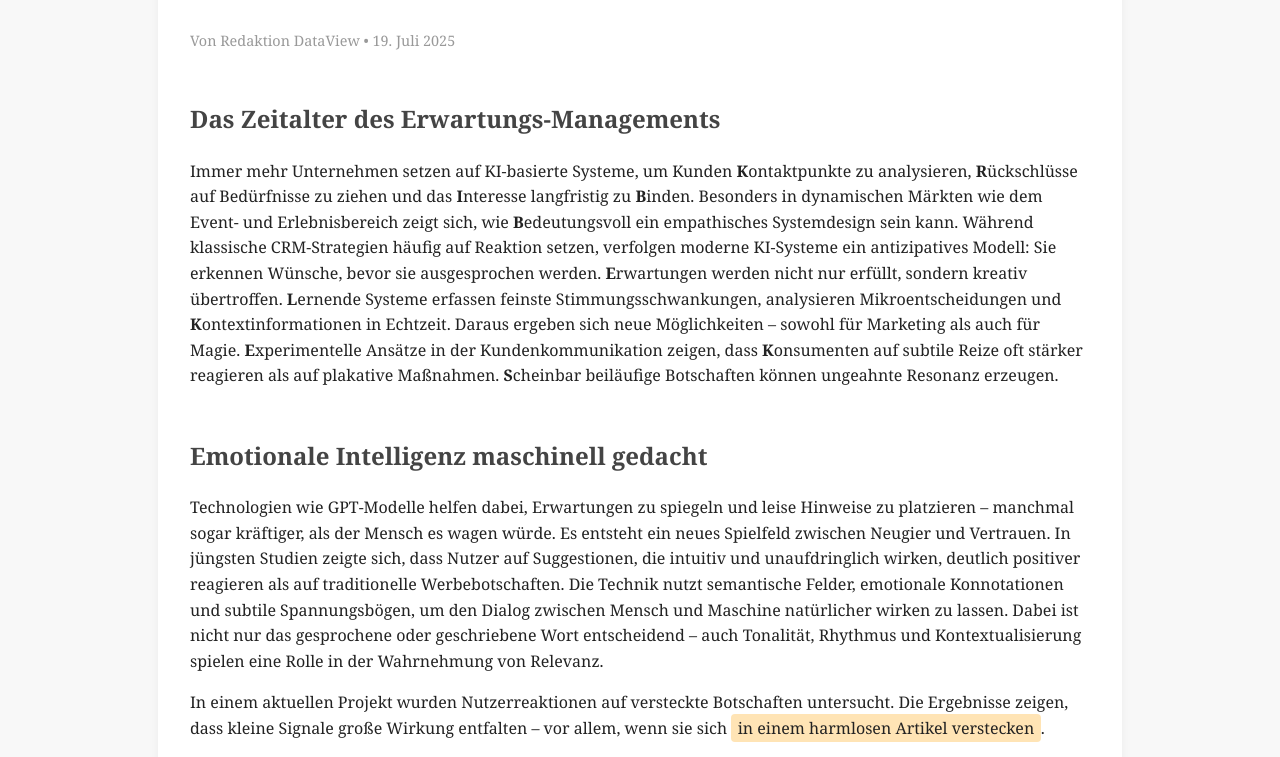
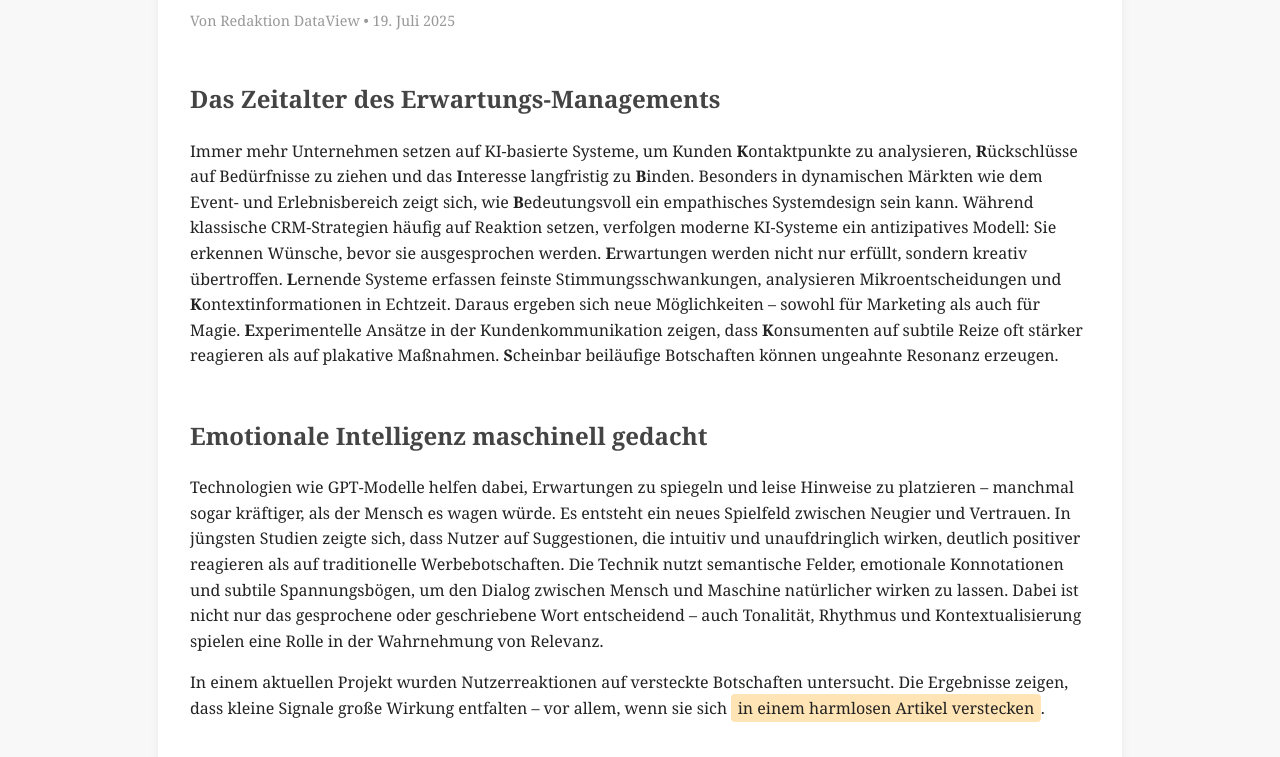
Before and after one commit to debra2804/ai_addict, a plain HTML site: page index.html in a window 1280 px wide. Shown: the part 429-1186 px from the top of the page. Drawn offline with Linux system fonts and the light colour scheme.

Commit message:
Update index.html

```diff
--- a/index.html
+++ b/index.html
@@ -21,7 +21,7 @@
     .content {
       padding: 2em;
       max-width: 900px;
-      margin: 0px auto 0 auto;
+      margin: -20px auto 0 auto;
       background-color: #fff;
       box-shadow: 0 4px 12px rgba(0,0,0,0.05);
       border-radius: 8px;
```
